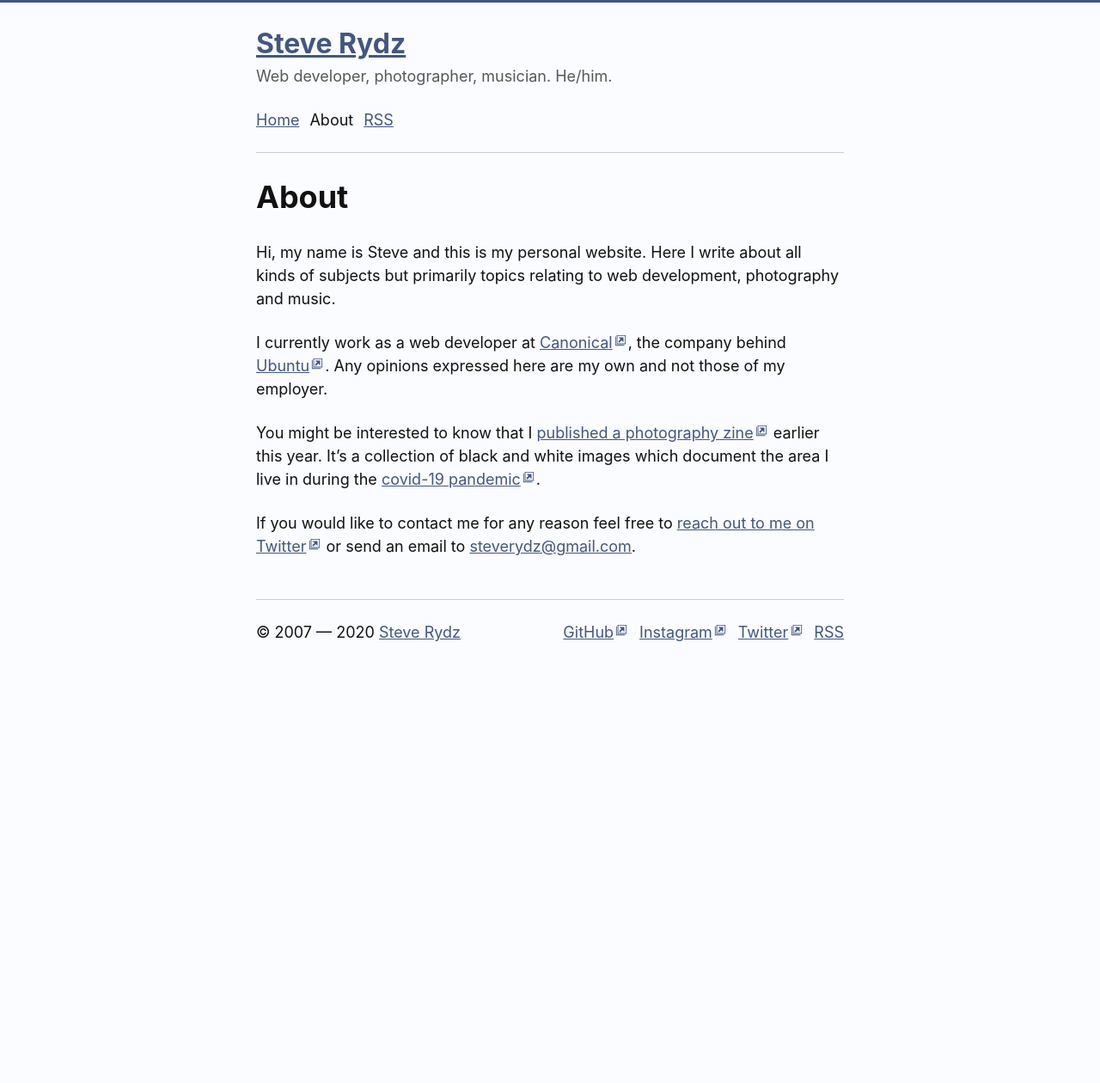
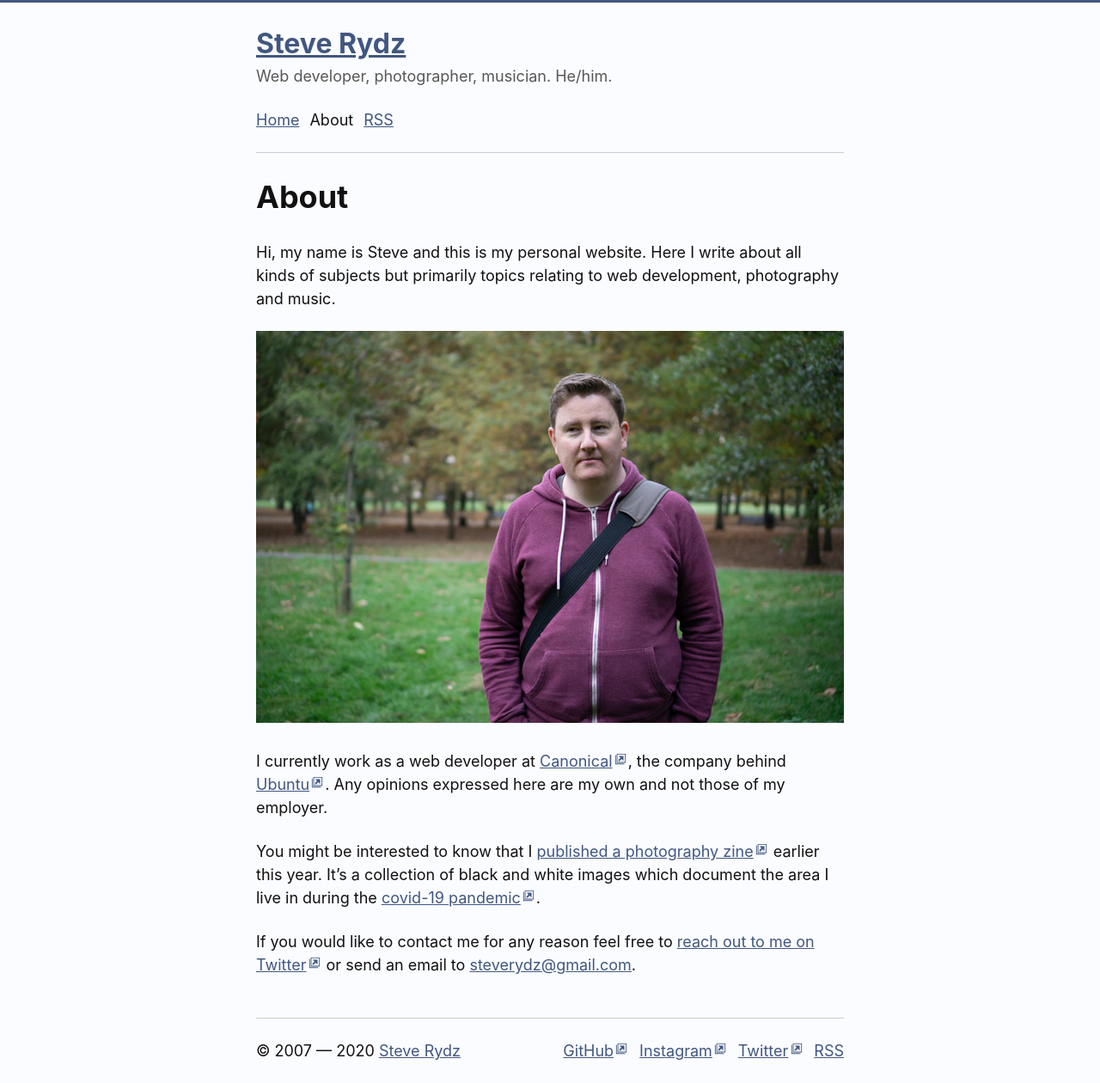
Before and after one commit to steverydz/steverydz.github.io, a Jekyll site: the page built from about.md, in a window 1280 px wide. Shown: the whole page at 86% size. Built offline with Jekyll 4.4.1, drawn with Linux system fonts in a browser that asks for light colours; before the commit the page ends 900 px from its top, so only the background shows below that.

Commit message:
Add image to about page

```diff
--- a/about.md
+++ b/about.md
@@ -5,6 +5,8 @@ title: About
 
 Hi, my name is Steve and this is my personal website. Here I write about all kinds of subjects but primarily topics relating to web development, photography and music.
 
+![A portrait of Steve Rydz](/images/portrait.jpg)
+
 I currently work as a web developer at [Canonical](https://canonical.com), the company behind [Ubuntu](https://ubuntu.com). Any opinions expressed here are my own and not those of my employer.
 
 You might be interested to know that I [published a photography zine](https://steverydz.bigcartel.com/product/safe-distance-zine) earlier this year. It&rsquo;s a collection of black and white images which document the area I live in during the [covid-19 pandemic](https://en.wikipedia.org/wiki/COVID-19_pandemic).
```
Also changed, not shown: images/portrait.jpg (added).
